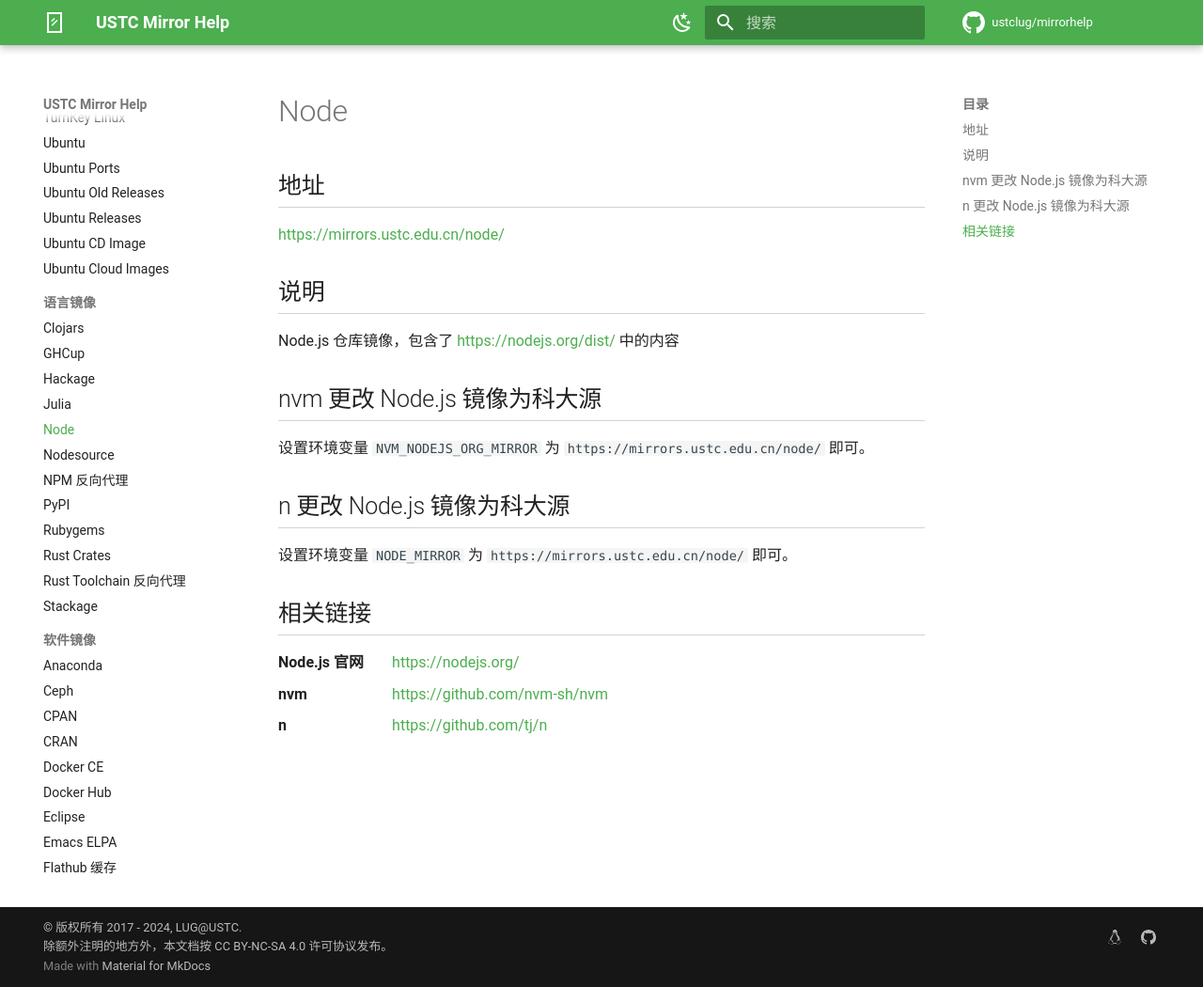
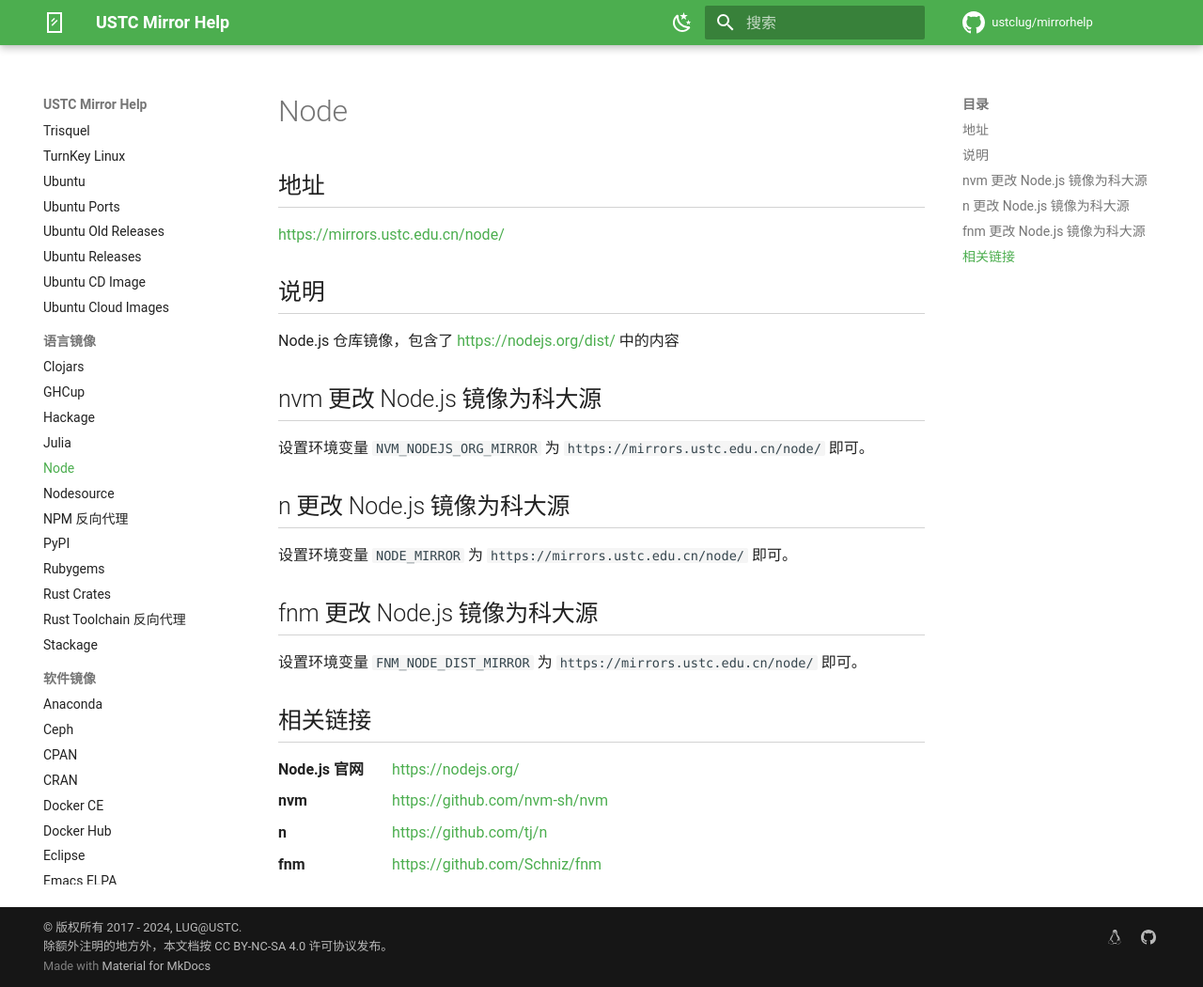
Before and after one commit to ustclug/mirrorhelp, an MkDocs documentation site: the page built from docs/node.md, in a window 1280 px wide and 1050 px high. Shown: the whole window at 94% size. Built offline with MkDocs 1.6.1 and Material for MkDocs 9.7.7, drawn with Linux system fonts in a browser that asks for light colours; comment, search, counter and statistics services are not loaded.

Commit message:
Add fnm's Node.js mirror configuration instructions (#296)

```diff
--- a/docs/node.md
+++ b/docs/node.md
@@ -10,12 +10,15 @@
 
 ## nvm 更改 Node.js 镜像为科大源
 
-设置环境变量 `NVM_NODEJS_ORG_MIRROR` 为
-`https://mirrors.ustc.edu.cn/node/` 即可。
+设置环境变量 `NVM_NODEJS_ORG_MIRROR` 为 `https://mirrors.ustc.edu.cn/node/` 即可。
 
 ## n 更改 Node.js 镜像为科大源
 
 设置环境变量 `NODE_MIRROR` 为 `https://mirrors.ustc.edu.cn/node/` 即可。
+
+## fnm 更改 Node.js 镜像为科大源
+
+设置环境变量 `FNM_NODE_DIST_MIRROR` 为 `https://mirrors.ustc.edu.cn/node/` 即可。
 
 ## 相关链接
 
@@ -30,3 +33,7 @@
 n
 
 :   <https://github.com/tj/n>
+
+fnm
+
+:   <https://github.com/Schniz/fnm>
--- a/docs/nodesource.md
+++ b/docs/nodesource.md
@@ -2,7 +2,7 @@
 
 !!! warning
 
-    由于上游原因，nodesource 仓库的同步无限期停止。我们建议选择使用 nvm 或 n
+    由于上游原因，nodesource 仓库的同步无限期停止。我们建议选择使用 nvm、n 或 fnm
     来管理系统中的 Node.js 环境。详见 [Node](node.md)。
 
 ## 地址
```
